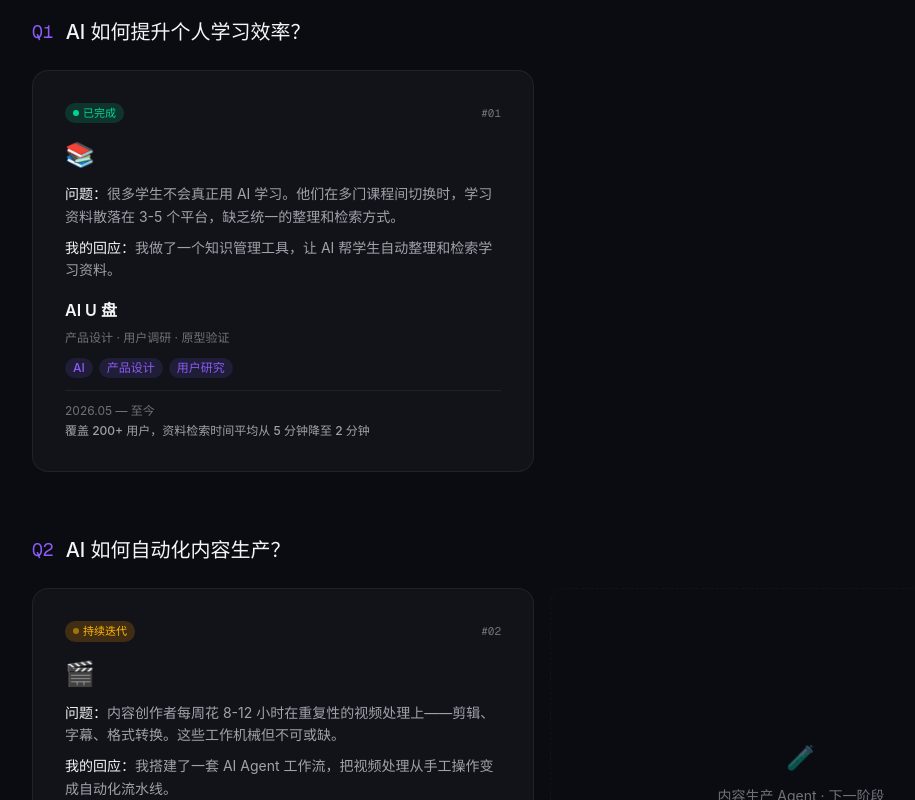
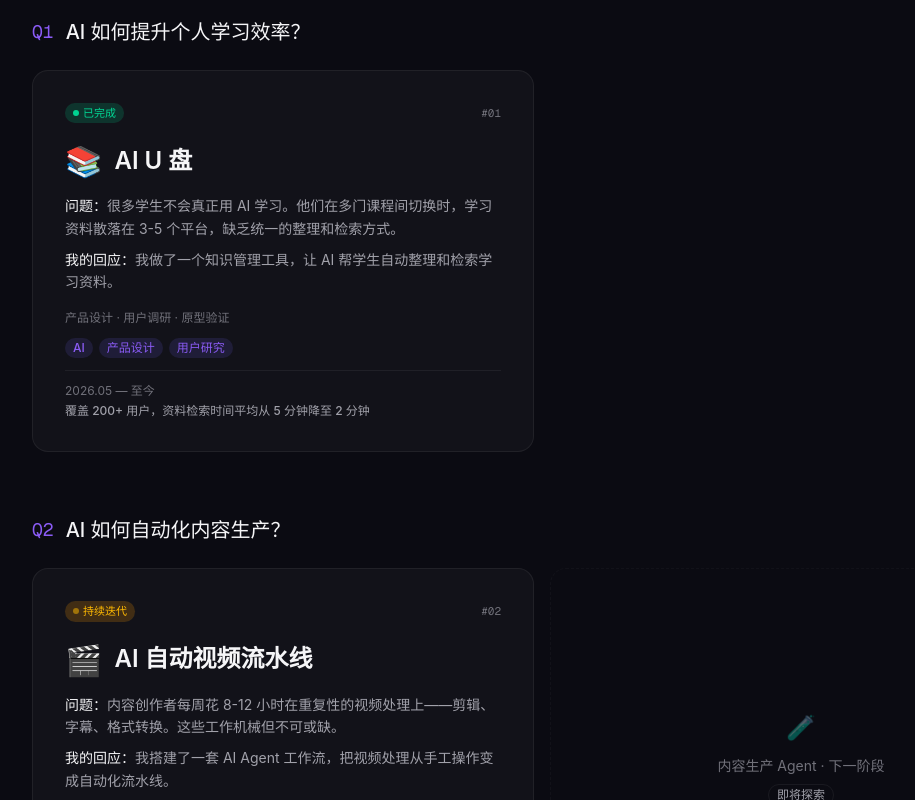
Before and after one commit to gry050820-ctrl/portfolio, a Next.js app: page / in a window 1280 px wide. Shown: the part 1960-2760 px from the top of the page, without its empty margins (98-1013 px from the left). Built offline with nearby package versions, Linux system fonts and the light colour scheme.

Commit message:
项目卡片重构：图标+名称置顶放大

```diff
--- a/src/components/lab/ProjectCard.tsx
+++ b/src/components/lab/ProjectCard.tsx
@@ -78,7 +78,7 @@ export function ProjectCard({ project, index }: ProjectCardProps) {
         transition={{ duration: 0.5, delay: 0.15 + index * 0.1, ease: "easeOut" }}
       >
         {/* Status + Project number */}
-        <div className="flex items-center justify-between mb-4">
+        <div className="flex items-center justify-between mb-5">
         <span
           className={cn(
             "inline-flex items-center gap-1 px-2 py-0.5 rounded-full text-[11px] font-medium",
@@ -102,8 +102,16 @@ export function ProjectCard({ project, index }: ProjectCardProps) {
         )}
       </div>
 
-      {/* Icon */}
-      <span className="text-2xl mb-3 block">{project.coverIcon}</span>
+      {/* Icon + Project name — prominent identity */}
+      <div className="flex items-center gap-3 mb-4">
+        <span className="text-3xl shrink-0">{project.coverIcon}</span>
+        <h3 className="text-xl md:text-2xl font-semibold text-text-primary group-hover:text-brand-light transition-colors leading-tight">
+          {project.name}
+          <span className="ml-2 text-text-tertiary opacity-0 group-hover:opacity-100 transition-opacity text-lg">
+            →
+          </span>
+        </h3>
+      </div>
 
       {/* Conflict — the hook */}
       <p className="text-sm text-text-secondary leading-relaxed mb-2">
@@ -116,14 +124,6 @@ export function ProjectCard({ project, index }: ProjectCardProps) {
         <span className="text-text-primary font-medium">我的回应：</span>
         {project.motivation}
       </p>
-
-      {/* Project name */}
-      <h3 className="text-base font-semibold text-text-primary mb-2 group-hover:text-brand-light transition-colors">
-        {project.name}
-        <span className="ml-2 text-text-tertiary opacity-0 group-hover:opacity-100 transition-opacity">
-          →
-        </span>
-      </h3>
 
       {/* Role */}
       <p className="text-xs text-text-tertiary mb-3">{project.role}</p>
```
